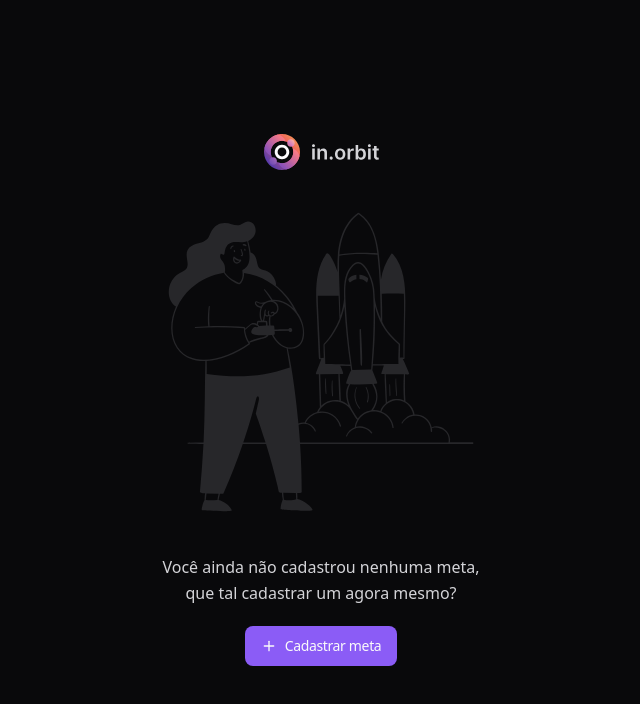
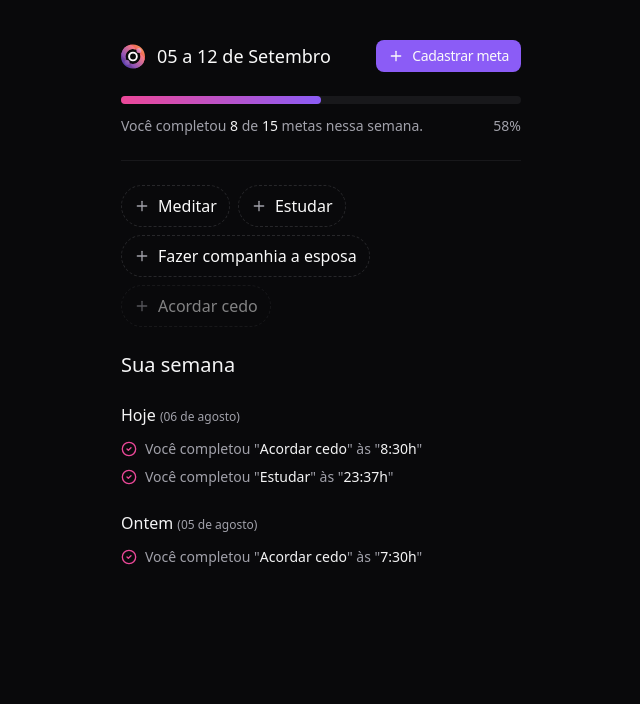
Before and after one commit to KaianDev/nlw-pocket-js-web, a React (Vite) app: page / in a window 1280 px wide. Shown: the top 704 px of the page, without its empty margins (319-959 px from the left). Built offline with nearby package versions, Linux system fonts and the light colour scheme.

Commit message:
feat: add Summary component

```diff
--- a/src/app.tsx
+++ b/src/app.tsx
@@ -1,32 +1,14 @@
-import { PlusIcon } from "lucide-react"
-
-import { Button } from "./components/ui/button"
-import { Dialog, DialogTrigger } from "./components/ui/dialog"
+import { Dialog } from "./components/ui/dialog"
 import { CreateGoal } from "./components/create-goal"
 
-import logo from "./assets/logo.svg"
-import illustrationLetStart from "./assets/illustration-let-start.svg"
+import { EmptyGoals } from "./components/empty-goals"
+import { Summary } from "./components/summary"
 
 export const App = () => {
   return (
     <Dialog>
-      <main className="h-screen w-full flex flex-col items-center justify-center gap-8">
-        <img src={logo} alt="in.orbit" />
-        <img src={illustrationLetStart} alt="Illustration let start" />
-        <div className="max-w-80 flex flex-col gap-5 items-center">
-          <p className="text-zinc-300 leading-relaxed text-center">
-            Você ainda não cadastrou nenhuma meta, que tal cadastrar um agora
-            mesmo?
-          </p>
-
-          <DialogTrigger asChild>
-            <Button>
-              <PlusIcon className="size-4" />
-              Cadastrar meta
-            </Button>
-          </DialogTrigger>
-        </div>
-      </main>
+      {/* <EmptyGoals /> */}
+      <Summary />
       <CreateGoal />
     </Dialog>
   )
--- /dev/null
+++ b/src/components/summary.tsx
@@ -0,0 +1,111 @@
+import { CheckCircle2Icon, PlusIcon } from "lucide-react"
+import { Button } from "./ui/button"
+import { DialogTrigger } from "./ui/dialog"
+import { InOrbitIcon } from "./ui/in-orbit-icon"
+import { Progress, ProgressIndicator } from "./ui/progress-bar"
+import { Separator } from "./ui/separator"
+import { OutlineButton } from "./ui/outline-button"
+
+export const Summary = () => {
+  return (
+    <main className="max-w-[400px] w-full mx-auto pt-10 flex flex-col gap-6">
+      <header className="flex items-center justify-between">
+        <div className="flex items-center gap-3">
+          <InOrbitIcon />
+          <h1 className="text-lg font-medium">05 a 12 de Setembro</h1>
+        </div>
+        <DialogTrigger asChild>
+          <Button size="sm">
+            <PlusIcon className="size-4" />
+            Cadastrar meta
+          </Button>
+        </DialogTrigger>
+      </header>
+
+      <div className="space-y-3">
+        <Progress value={8} max={15}>
+          <ProgressIndicator style={{ width: "50%" }} />
+        </Progress>
+
+        <div className="flex items-center justify-between">
+          <p className="text-zinc-400 text-sm">
+            Você completou <span className="text-zinc-100">8</span> de{" "}
+            <span className="text-zinc-100">15</span> metas nessa semana.
+          </p>
+
+          <span className="text-sm text-zinc-400">58%</span>
+        </div>
+      </div>
+
+      <Separator />
+
+      <div className="flex items-center flex-wrap gap-2">
+        <OutlineButton>
+          <PlusIcon className="size-4 text-zinc-400" />
+          Meditar
+        </OutlineButton>
+        <OutlineButton>
+          <PlusIcon className="size-4 text-zinc-400" />
+          Estudar
+        </OutlineButton>
+        <OutlineButton>
+          <PlusIcon className="size-4 text-zinc-400" />
+          Fazer companhia a esposa
+        </OutlineButton>
+        <OutlineButton disabled>
+          <PlusIcon className="size-4 text-zinc-400" />
+          Acordar cedo
+        </OutlineButton>
+      </div>
+
+      <div className="space-y-6">
+        <h2 className="text-xl font-medium text-zinc-100">Sua semana</h2>
+
+        <div className="space-y-3">
+          <h3 className="text-zinc-100 font-medium">
+            Hoje{" "}
+            <span className="text-xs text-zinc-400 font-normal">
+              (06 de agosto)
+            </span>
+          </h3>
+          <ul className="flex flex-col gap-2">
+            <li className="flex items-center gap-2">
+              <CheckCircle2Icon className="size-4 text-pink-500" />
+              <p className="text-zinc-400 text-sm">
+                Você completou "
+                <span className="text-zinc-100 font-medium">Acordar cedo</span>"
+                às "<span className="text-zinc-100">8:30h</span>"
+              </p>
+            </li>
+            <li className="flex items-center gap-2">
+              <CheckCircle2Icon className="size-4 text-pink-500" />
+              <p className="text-zinc-400 text-sm">
+                Você completou "
+                <span className="text-zinc-100 font-medium">Estudar</span>" às "
+                <span className="text-zinc-100">23:37h</span>"
+              </p>
+            </li>
+          </ul>
+        </div>
+        <div className="space-y-3">
+          <h3 className="text-zinc-100 font-medium">
+            Ontem{" "}
+            <span className="text-xs text-zinc-400 font-normal">
+              (05 de agosto)
+            </span>
+          </h3>
+          <ul className="flex flex-col gap-2">
+            <li className="flex items-center gap-2">
+              <CheckCircle2Icon className="size-4 text-pink-500" />
+              <p className="text-zinc-400 text-sm">
+                Você completou "
+                <span className="text-zinc-100 font-medium">Acordar cedo</span>"
+                às "<span className="text-zinc-100">7:30h</span>"
+              </p>
+            </li>
+          </ul>
+        </div>
+      </div>
+    </main>
+  )
+}
--- /dev/null
+++ b/src/components/ui/in-orbit-icon.tsx
@@ -0,0 +1,90 @@
+export const InOrbitIcon = () => {
+  return (
+    <svg
+      width={24}
+      height={25}
+      viewBox="0 0 24 25"
+      fill="none"
+      xmlns="http://www.w3.org/2000/svg">
+      <title>in.orbit</title>
+      <path
+        d="M12 .5c-.936 0-1.847.107-2.72.31A12.016 12.016 0 00.31 9.78C.107 10.652 0 11.563 0 12.5c0 6.627 5.373 12 12 12 .936 0 1.847-.107 2.72-.31a12.017 12.017 0 008.97-8.968c.203-.875.31-1.786.31-2.722 0-6.627-5.373-12-12-12zm0 19.515a7.494 7.494 0 01-2.524-.435 7.535 7.535 0 01-4.556-4.555A7.515 7.515 0 1119.515 12.5 7.515 7.515 0 0112 20.015z"
+        fill="url(#paint0_linear_84_261)"
+      />
+      <path
+        d="M12 7.657a4.844 4.844 0 100 9.687 4.844 4.844 0 000-9.687zm0 7.772a2.929 2.929 0 110-5.858 2.929 2.929 0 010 5.858z"
+        fill="#FEFCFE"
+      />
+      <path
+        d="M14.524 5.42a7.515 7.515 0 00-9.604 9.605 7.423 7.423 0 01-2.63-1.702A7.408 7.408 0 01.31 9.78 12.016 12.016 0 019.28.81a7.409 7.409 0 013.543 1.98 7.423 7.423 0 011.701 2.63z"
+        fill="url(#paint1_linear_84_261)"
+      />
+      <path
+        d="M23.69 15.221a12.016 12.016 0 01-8.97 8.969 7.408 7.408 0 01-3.543-1.98 7.427 7.427 0 01-1.701-2.63 7.515 7.515 0 009.605-9.605c.958.362 1.857.93 2.629 1.702a7.41 7.41 0 011.98 3.544z"
+        fill="url(#paint2_linear_84_261)"
+      />
+      <path
+        d="M6.064 20.948a2.511 2.511 0 100-5.023 2.511 2.511 0 000 5.023z"
+        fill="url(#paint3_linear_84_261)"
+      />
+      <path
+        d="M17.958 9.054a2.511 2.511 0 100-5.023 2.511 2.511 0 000 5.023z"
+        fill="url(#paint4_linear_84_261)"
+      />
+      <defs>
+        <linearGradient
+          id="paint0_linear_84_261"
+          x1={20.3704}
+          y1={4.59058}
+          x2={3.89023}
+          y2={20.1635}
+          gradientUnits="userSpaceOnUse">
+          <stop stopColor="#F38856" />
+          <stop offset={0.23} stopColor="#F0625C" />
+          <stop offset={1} stopColor="#5C3DAB" />
+        </linearGradient>
+        <linearGradient
+          id="paint1_linear_84_261"
+          x1={11.2405}
+          y1={2.53429}
+          x2={1.86657}
+          y2={11.8578}
+          gradientUnits="userSpaceOnUse">
+          <stop stopColor="#F67986" />
+          <stop offset={1} stopColor="#8951BA" />
+        </linearGradient>
+        <linearGradient
+          id="paint2_linear_84_261"
+          x1={21.9616}
+          y1={13.3129}
+          x2={12.5877}
+          y2={22.6369}
+          gradientUnits="userSpaceOnUse">
+          <stop stopColor="#F67986" />
+          <stop offset={1} stopColor="#8951BA" />
+        </linearGradient>
+        <linearGradient
+          id="paint3_linear_84_261"
+          x1={7.89781}
+          y1={16.7204}
+          x2={4.23025}
+          y2={20.1519}
+          gradientUnits="userSpaceOnUse">
+          <stop stopColor="#A267B9" />
+          <stop offset={1} stopColor="#704BB4" />
+        </linearGradient>
+        <linearGradient
+          id="paint4_linear_84_261"
+          x1={19.4846}
+          y1={5.11331}
+          x2={16.9808}
+          y2={7.45646}
+          gradientUnits="userSpaceOnUse">
+          <stop stopColor="#F7A8A5" />
+          <stop offset={0.97} stopColor="#D074C4" />
+          <stop offset={1} stopColor="#CF76A9" />
+        </linearGradient>
+      </defs>
+    </svg>
+  )
+}
```
